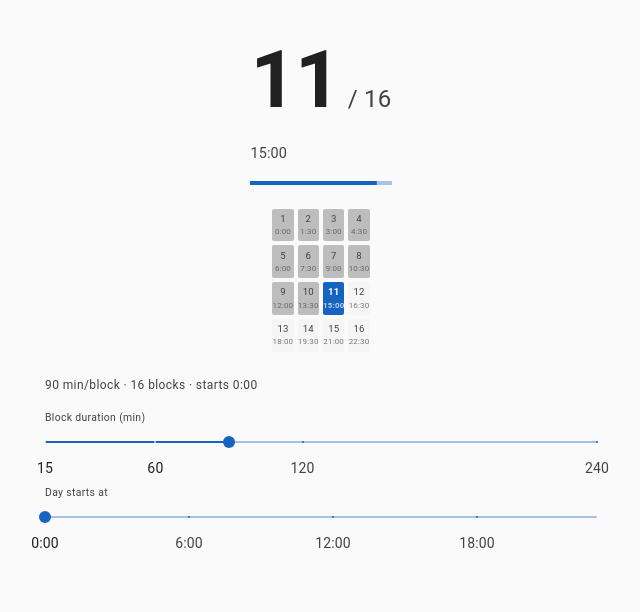
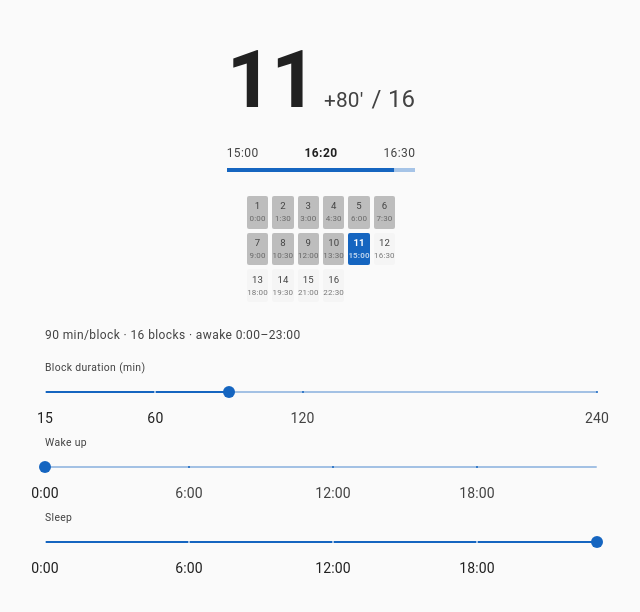
Before and after one commit to hacking-robot/hex-flow-clock, a React (Vite) app: page / in a window 1280 px wide. Shown: the top 612 px of the page, without its empty margins (319-959 px from the left). Built offline with nearby package versions, Linux system fonts and the light colour scheme.

Commit message:
feat: block progress bar with time labels, awake/sleep day end setting

```diff
--- a/src/App.tsx
+++ b/src/App.tsx
@@ -6,6 +6,7 @@ import Box from '@mui/material/Box';
 import { useBlockTime } from './hooks/useBlockTime';
 import { useBlockDuration } from './hooks/useBlockDuration';
 import { useStartTime } from './hooks/useStartTime';
+import { useEndTime } from './hooks/useEndTime';
 import { ClockDisplay } from './components/ClockDisplay';
 import { DayOverview } from './components/DayOverview';
 import { BlockDurationSetting } from './components/BlockDurationSetting';
@@ -23,11 +24,12 @@ const theme = createTheme({
 export default function App() {
   const [blockMinutes, setBlockMinutes] = useBlockDuration();
   const [startMinute, setStartMinute] = useStartTime();
+  const [endMinute, setEndMinute] = useEndTime();
   const config: BlockConfig = useMemo(
     () => ({ blockMinutes, startMinute }),
     [blockMinutes, startMinute],
   );
-  const { currentBlock, progress } = useBlockTime(config);
+  const { currentBlock, progress, minutesElapsed, currentDate } = useBlockTime(config);
 
   return (
     <ThemeProvider theme={theme}>
@@ -39,13 +41,18 @@ export default function App() {
             totalBlocks={currentBlock.totalBlocks}
             blockLabel={currentBlock.blockLabel}
             progress={progress}
+            minutesElapsed={minutesElapsed}
+            blockMinutes={blockMinutes}
+            currentDate={currentDate}
           />
-          <DayOverview currentBlock={currentBlock} config={config} />
+          <DayOverview currentBlock={currentBlock} config={config} awakeStart={startMinute} awakeEnd={endMinute} />
           <BlockDurationSetting
             blockMinutes={blockMinutes}
             onBlockMinutesChange={setBlockMinutes}
             startMinute={startMinute}
             onStartMinuteChange={setStartMinute}
+            endMinute={endMinute}
+            onEndMinuteChange={setEndMinute}
           />
         </Box>
       </Container>
--- a/src/components/BlockDurationSetting.tsx
+++ b/src/components/BlockDurationSetting.tsx
@@ -8,6 +8,8 @@ interface BlockDurationSettingProps {
   onBlockMinutesChange: (minutes: number) => void;
   startMinute: number;
   onStartMinuteChange: (minute: number) => void;
+  endMinute: number;
+  onEndMinuteChange: (minute: number) => void;
 }
 
 function formatTime(minuteOfDay: number): string {
@@ -21,7 +23,7 @@ const durationMarks = [15, 60, 120, 240].map((v) => ({
   label: `${v}`,
 }));
 
-const startMarks = [0, 6, 12, 18].map((h) => ({
+const hourMarks = [0, 6, 12, 18].map((h) => ({
   value: h * 60,
   label: `${h}:00`,
 }));
@@ -29,13 +31,14 @@ const startMarks = [0, 6, 12, 18].map((h) => ({
 export function BlockDurationSetting({
   blockMinutes, onBlockMinutesChange,
   startMinute, onStartMinuteChange,
+  endMinute, onEndMinuteChange,
 }: BlockDurationSettingProps) {
   const total = totalBlocks(blockMinutes);
 
   return (
     <Box sx={{ width: '100%' }}>
       <Typography variant="caption" color="text.secondary" sx={{ mb: 1, display: 'block' }}>
-        {blockMinutes} min/block · {total} blocks · starts {formatTime(startMinute)}
+        {blockMinutes} min/block · {total} blocks · awake {formatTime(startMinute)}–{formatTime(endMinute)}
       </Typography>
 
       <Typography variant="caption" color="text.secondary" sx={{ fontSize: '0.65rem' }}>
@@ -52,17 +55,32 @@ export function BlockDurationSetting({
       />
 
       <Typography variant="caption" color="text.secondary" sx={{ fontSize: '0.65rem' }}>
-        Day starts at
+        Wake up
       </Typography>
       <Slider
         value={startMinute}
         onChange={(_, v) => onStartMinuteChange(v as number)}
         min={0} max={1380} step={30}
-        marks={startMarks}
+        marks={hourMarks}
         size="small"
         valueLabelDisplay="auto"
         valueLabelFormat={formatTime}
-        aria-label="Day start time"
+        aria-label="Wake up time"
+        sx={{ mb: 2 }}
+      />
+
+      <Typography variant="caption" color="text.secondary" sx={{ fontSize: '0.65rem' }}>
+        Sleep
+      </Typography>
+      <Slider
+        value={endMinute}
+        onChange={(_, v) => onEndMinuteChange(v as number)}
+        min={0} max={1380} step={30}
+        marks={hourMarks}
+        size="small"
+        valueLabelDisplay="auto"
+        valueLabelFormat={formatTime}
+        aria-label="Sleep time"
       />
     </Box>
   );
--- a/src/components/ClockDisplay.tsx
+++ b/src/components/ClockDisplay.tsx
@@ -7,11 +7,28 @@ interface ClockDisplayProps {
   totalBlocks: number;
   blockLabel: string;
   progress: number;
+  minutesElapsed: number;
+  blockMinutes: number;
+  currentDate: Date;
 }
 
-export function ClockDisplay({ globalBlock, totalBlocks, blockLabel, progress }: ClockDisplayProps) {
+export function ClockDisplay({
+  globalBlock, totalBlocks, blockLabel, progress, minutesElapsed, blockMinutes, currentDate,
+}: ClockDisplayProps) {
+  const blockProgress = (minutesElapsed / blockMinutes) * 100;
+  const h = currentDate.getHours();
+  const m = currentDate.getMinutes().toString().padStart(2, '0');
+  const currentTime = `${h}:${m}`;
+
+  const startParts = blockLabel.split(':');
+  const startTotal = parseInt(startParts[0], 10) * 60 + parseInt(startParts[1], 10);
+  const endTotal = (startTotal + blockMinutes) % 1440;
+  const endH = Math.floor(endTotal / 60);
+  const endM = (endTotal % 60).toString().padStart(2, '0');
+  const blockEnd = `${endH}:${endM}`;
+
   return (
-    <Box>
+    <Box sx={{ textAlign: 'center' }}>
       <Typography
         variant="h1"
         component="div"
@@ -20,23 +37,29 @@ export function ClockDisplay({ globalBlock, totalBlocks, blockLabel, progress }:
         {globalBlock}
         <Typography
           component="span"
+          sx={{ fontSize: { xs: '1rem', sm: '1.3rem' }, fontWeight: 400, color: 'text.secondary', ml: 1 }}
+        >
+          +{minutesElapsed}'
+        </Typography>
+        <Typography
+          component="span"
           sx={{ fontSize: { xs: '1.1rem', sm: '1.5rem' }, fontWeight: 400, color: 'text.secondary', ml: 1 }}
         >
           / {totalBlocks}
         </Typography>
       </Typography>
-      <Typography
-        variant="body2"
-        component="div"
-        sx={{ fontSize: { xs: '0.8rem', sm: '0.9rem' }, mt: 2, color: 'text.secondary' }}
-      >
-        {blockLabel}
-      </Typography>
-      <Box sx={{ mt: { xs: 1, sm: 2 } }}>
-        <ProgressIndicator progress={progress} />
+
+      <Box sx={{ mt: 2, width: '100%', maxWidth: 300 }}>
+        <Box sx={{ display: 'flex', justifyContent: 'space-between', mb: 0.5 }}>
+          <Typography variant="caption" color="text.secondary">{blockLabel}</Typography>
+          <Typography variant="caption" sx={{ fontWeight: 600 }}>{currentTime}</Typography>
+          <Typography variant="caption" color="text.secondary">{blockEnd}</Typography>
+        </Box>
+        <ProgressIndicator progress={blockProgress} />
       </Box>
+
       <Box aria-live="polite" sx={{ position: 'absolute', left: -9999, width: 1, height: 1, overflow: 'hidden' }}>
-        Block {globalBlock} of {totalBlocks}, {blockLabel}
+        Block {globalBlock} of {totalBlocks}, {minutesElapsed} minutes in, {blockLabel}
       </Box>
     </Box>
   );
--- a/src/components/DayOverview.tsx
+++ b/src/components/DayOverview.tsx
@@ -1,5 +1,5 @@
 import Box from '@mui/material/Box';
-import { generateDayBlocks, type BlockRepresentation, type BlockConfig } from '../lib/timeFormatter';
+import { generateDayBlocks, isAwake, type BlockRepresentation, type BlockConfig } from '../lib/timeFormatter';
 
 export function classifyBlock(
   block: BlockRepresentation,
@@ -13,6 +13,8 @@ export function classifyBlock(
 interface DayOverviewProps {
   currentBlock: BlockRepresentation;
   config: BlockConfig;
+  awakeStart: number;
+  awakeEnd: number;
 }
 
 const statusStyles = {
@@ -21,10 +23,10 @@ const statusStyles = {
   future: { bgcolor: 'grey.100', color: 'text.secondary' },
 } as const;
 
-export function DayOverview({ currentBlock, config }: DayOverviewProps) {
+export function DayOverview({ currentBlock, config, awakeStart, awakeEnd }: DayOverviewProps) {
   const blocks = generateDayBlocks(config);
   const total = blocks.length;
-  const cols = total <= 8 ? 4 : total <= 20 ? 4 : 6;
+  const cols = total <= 4 ? total : total <= 12 ? Math.ceil(total / 2) : Math.ceil(total / 3);
 
   return (
     <Box
@@ -34,13 +36,15 @@ export function DayOverview({ currentBlock, config }: DayOverviewProps) {
     >
       {blocks.map((block) => {
         const status = classifyBlock(block, currentBlock);
+        const awake = isAwake(block, awakeStart, awakeEnd);
         return (
           <Box
             key={block.globalBlock}
             role="gridcell"
-            aria-label={`Block ${block.globalBlock} of ${total}, ${status}`}
+            aria-label={`Block ${block.globalBlock} of ${total}, ${status}${awake ? '' : ', sleep'}`}
             sx={{
               ...statusStyles[status],
+              ...(!awake && status !== 'current' && { opacity: 0.35 }),
               borderRadius: 0.5,
               textAlign: 'center',
               fontSize: '0.6rem',
--- a/src/hooks/useBlockTime.ts
+++ b/src/hooks/useBlockTime.ts
@@ -1,10 +1,11 @@
 import { useState, useEffect } from 'react';
-import { dateToBlock, blockProgress } from '../lib/timeFormatter';
+import { dateToBlock, blockProgress, minutesInBlock } from '../lib/timeFormatter';
 import type { BlockRepresentation, BlockConfig } from '../lib/timeFormatter';
 
 interface BlockTimeState {
   currentBlock: BlockRepresentation;
   progress: number;
+  minutesElapsed: number;
   currentDate: Date;
 }
 
@@ -13,6 +14,7 @@ function computeState(config: BlockConfig): BlockTimeState {
   return {
     currentBlock: dateToBlock(now, config),
     progress: blockProgress(now, config),
+    minutesElapsed: minutesInBlock(now, config),
     currentDate: now,
   };
 }
--- /dev/null
+++ b/src/hooks/useEndTime.ts
@@ -0,0 +1,27 @@
+import { useState, useCallback } from 'react';
+
+const STORAGE_KEY = 'blockTimeClock.endMinute';
+const DEFAULT_END = 1380; // 23:00
+
+function readEnd(): number {
+  try {
+    const stored = localStorage.getItem(STORAGE_KEY);
+    if (!stored) return DEFAULT_END;
+    const val = parseInt(stored, 10);
+    return val >= 0 && val < 1440 ? val : DEFAULT_END;
+  } catch {
+    return DEFAULT_END;
+  }
+}
+
+export function useEndTime(): [number, (minute: number) => void] {
+  const [endMinute, setEndState] = useState<number>(readEnd);
+
+  const setEndMinute = useCallback((val: number) => {
+    const clamped = Math.max(0, Math.min(1439, Math.round(val)));
+    setEndState(clamped);
+    try { localStorage.setItem(STORAGE_KEY, String(clamped)); } catch {}
+  }, []);
+
+  return [endMinute, setEndMinute];
+}
--- a/src/lib/timeFormatter.ts
+++ b/src/lib/timeFormatter.ts
@@ -70,3 +70,21 @@ export function generateDayBlocks(config: BlockConfig): BlockRepresentation[] {
   }
   return blocks;
 }
+
+/** Minutes elapsed within the current block. */
+export function minutesInBlock(date: Date, config: BlockConfig): number {
+  const minuteOfDay = date.getHours() * 60 + date.getMinutes();
+  const offset = ((minuteOfDay - config.startMinute) % MINUTES_IN_DAY + MINUTES_IN_DAY) % MINUTES_IN_DAY;
+  return offset % config.blockMinutes;
+}
+
+/** Check if a block falls within the awake window (startMinute of day to endMinute of day). */
+export function isAwake(block: BlockRepresentation, awakeStart: number, awakeEnd: number): boolean {
+  const blockStart = block.blockStartMinute;
+  if (awakeStart <= awakeEnd) {
+    // Normal range, e.g. 7:00–23:00
+    return blockStart >= awakeStart && blockStart < awakeEnd;
+  }
+  // Wraps midnight, e.g. 22:00–6:00
+  return blockStart >= awakeStart || blockStart < awakeEnd;
+}
```
Also changed, not shown: 2 other files (tests, documents, lock files or other folders).
